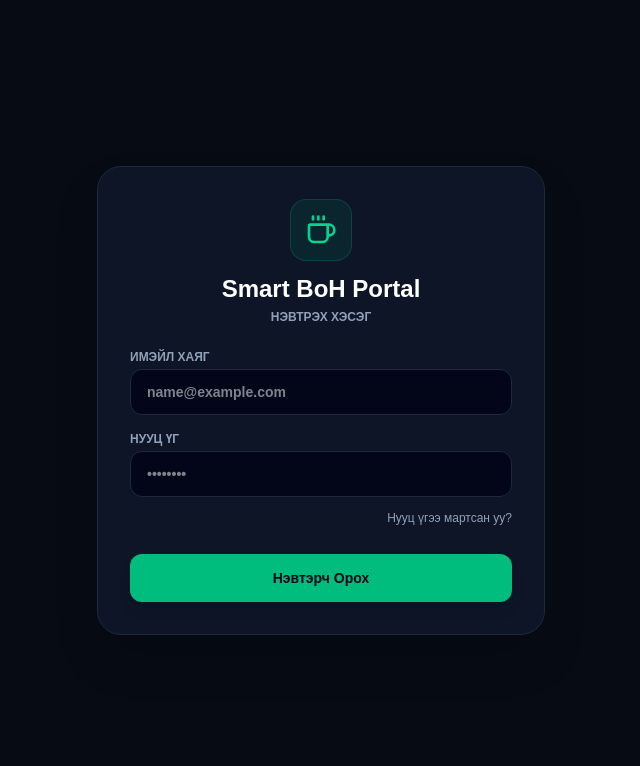
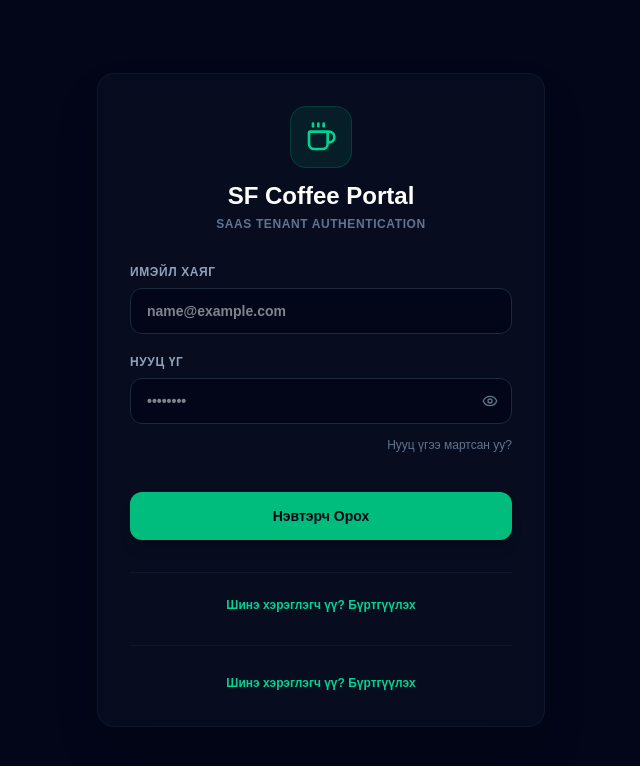
Before and after one commit to bigebro/codespaces-blank, a Next.js app: page /login in a window 1280 px wide. Shown: the top 766 px of the page, without its empty margins (319-959 px from the left). Built offline with nearby package versions, Linux system fonts and the light colour scheme; no server answers.

Commit message:
back the login

```diff
--- a/src/app/login/page.tsx
+++ b/src/app/login/page.tsx
@@ -1,159 +1,327 @@
 "use client";
 
-import React, { useState } from 'react';
-import { supabase } from '../../lib/supabase';
-import { Coffee, ShieldAlert, CheckCircle2 } from 'lucide-react';
+import React, { useState, useEffect } from 'react';
+import {supabase} from '../../lib/supabase';
+import { useRouter } from 'next/navigation';
+import { Coffee, ShieldAlert, CheckCircle2, Eye, EyeOff } from 'lucide-react';
+
 
 export default function LoginPage() {
+  const router = useRouter();
+  const [isSignUp, setIsSignUp] = useState(false);
   const [email, setEmail] = useState('');
   const [password, setPassword] = useState('');
   const [loading, setLoading] = useState(false);
   const [errorMsg, setErrorMsg] = useState<string | null>(null);
   const [successMsg, setSuccessMsg] = useState<string | null>(null);
   const [isForgotPassword, setIsForgotPassword] = useState(false);
+  const [companyName, setCompanyName] = useState('');
+  const [signupRole, setSignupRole] = useState<'owner' | 'staff'>('owner');
+  const [fullName, setFullName] = useState('');
+  const [showPassword, setShowPassword] = useState(false);
 
-  // 🔑 НЭВТРЭХ ҮЙЛДЭЛ (Console болон Дэлгэц дээр алдааг шууд гаргана)
-  const handleSignIn = async () => {
-    if (!email.trim() || !password) {
-      setErrorMsg("Имэйл болон нууц үгээ бүрэн бичнэ үү.");
+const handleForgotPassword = async () => {
+  if (!email) {
+    setErrorMsg("Нууц үг сэргээх имэйлээ оруулна уу.");
     return;
   }
-
   setLoading(true);
   setErrorMsg(null);
   setSuccessMsg(null);
 
   try {
-      const { data, error } = await supabase.auth.signInWithPassword({
-        email: email.trim(),
-        password: password
-      });
+    // Check if the email exists in our public profiles table [3]
+    const { data: profileExists, error: checkError } = await supabase
+      .from('profiles')
+      .select('id')
+      .eq('email', email.trim())
+      .maybeSingle();
 
-      if (error) {
-        setErrorMsg(`Нэвтрэх алдаа: ${error.message}`);
+    if (checkError) throw checkError;
+
+    if (!profileExists) {
+      setErrorMsg("Уучлаарай, энэ имэйл хаяг бүртгэлгүй байна. Та зөв имэйл хаягаа оруулна уу.");
       setLoading(false);
       return;
     }
 
-      if (data.session) {
-        // Түгжээг арилгаад шууд Dashboard руу орно
-        if (typeof window !== 'undefined') {
-          try { sessionStorage.removeItem('kiosk_device_locked'); } catch (e) {}
-        }
-        window.location.href = '/dashboard';
-      }
+    // If email exists, trigger Supabase password reset [2]
+    const { error } = await supabase.auth.resetPasswordForEmail(email, {
+      redirectTo: `${window.location.origin}/update-password`,
+    });
+    if (error) throw error;
+    setSuccessMsg("Нууц үг сэргээх линкийг имэйл рүү тань илгээлээ.");
   } catch (err: any) {
-      setErrorMsg(err.message || "Алдаа гарлаа.");
+    setErrorMsg(err.message || "Имэйл илгээж чадсангүй.");
+  } finally {
     setLoading(false);
   }
 };
+  const handleSubmit = async (e: React.FormEvent) => {
+    e.preventDefault();
+    setLoading(true);
+    setErrorMsg(null);
+    setSuccessMsg(null);
 
-  // 📩 НУУЦ ҮГ СЭРГЭЭХ
-  const handleResetPassword = async () => {
-    if (!email.trim()) {
-      setErrorMsg("Имэйл хаягаа оруулна уу.");
+    try {
+      if (isSignUp) {
+        // Registers user and passes branch metadata to the SQL trigger [2, 3]
+
+ const cleanBranch = companyName.trim();
+
+   // WORKER VALIDATION: Check if this branch exists before signing up [3]
+ // ❌ ЭНЭ ХЭСГИЙГ АРИЛГАХ (RLS-ээс болж нэвтрээгүй үед 0 үр дүн буцааж гацаадаг):
+        if (signupRole === 'staff') {
+          const { data: branchExists } = await supabase
+            .from('profiles')
+            .select('client_id')
+            .ilike('client_id', cleanBranch)
+            .eq('role', 'owner')
+            .limit(1);
+
+          if (!branchExists || branchExists.length === 0) {
+            setErrorMsg(`❌ Уучлаарай, "${cleanBranch}" нэртэй салбар/бизнес бүртгэлгүй байна. Та эзнийхээ бүртгүүлсэн салбарын нэрийг зөв бичнэ үү.`);
+            setLoading(false);
             return;
           }
-    setLoading(true);
-    setErrorMsg(null);
-    try {
-      const { error } = await supabase.auth.resetPasswordForEmail(email.trim(), {
-        redirectTo: `${typeof window !== 'undefined' ? window.location.origin : ''}/update-password`,
+        }
+
+        // Registers user with neutral 'Ажилтан' role (Owner assigns the specific job on dashboard) [3]
+        const { data, error } = await supabase.auth.signUp({
+          email,
+          password,
+          options: {
+            data: {
+              client_id: cleanBranch,
+              role: signupRole === 'owner' ? 'owner' : 'Ажилтан', // Sets neutral 'Ажилтан'! [3]
+              full_name: fullName.trim()
+            }
+          }
         });
         if (error) throw error;
-      setSuccessMsg("Нууц үг сэргээх холбоосыг имэйл рүү илгээлээ.");
+
+        if (data.user && data.user.identities?.length === 0) {
+          setErrorMsg("Бүртгэлтэй имэйл хаяг байна. Нэвтэрч орно уу.");
+        } else {
+          setSuccessMsg("Амжилттай бүртгэгдлээ! Та нэвтэрч орно уу.");
+          setIsSignUp(false);
+          setPassword('');
+        }
+      } else {
+        // Sign In
+        const { error } = await supabase.auth.signInWithPassword({
+          email,
+          password
+        });
+
+        if (error) throw error;
+        router.push('/dashboard');
+      }
     } catch (err: any) {
-      setErrorMsg(err.message);
+      setErrorMsg(err.message || "Үйлдэл амжилтгүй боллоо.");
     } finally {
       setLoading(false);
     }
   };
 
   return (
-    <div className="min-h-screen bg-[#070b14] text-slate-100 flex items-center justify-center p-4">
-      <div className="w-full max-w-md bg-[#0d1527] p-8 rounded-3xl border border-slate-800 shadow-2xl">
+    <div className="min-h-screen bg-slate-950 text-slate-100 flex items-center justify-center p-4">
+      <div className="w-full max-w-md bg-slate-900/40 p-8 rounded-2xl border border-slate-900 shadow-2xl backdrop-blur-md">
 
-        <div className="flex flex-col items-center mb-6">
+        <div className="flex flex-col items-center mb-8">
           <div className="bg-emerald-500/10 p-3.5 rounded-2xl border border-emerald-500/20 mb-3">
             <Coffee className="h-8 w-8 text-emerald-400" />
           </div>
-          <h2 className="text-2xl font-black text-white">Smart BoH Portal</h2>
-          <p className="text-slate-400 text-xs mt-1 uppercase font-bold">Нэвтрэх хэсэг</p>
+          <h2 className="text-2xl font-black text-white">SF Coffee Portal</h2>
+          <p className="text-slate-500 text-xs mt-1 uppercase tracking-wider font-bold">SaaS Tenant Authentication</p>
         </div>
 
         {errorMsg && (
-          <div className="bg-rose-500/10 border border-rose-500/20 text-rose-400 p-4 rounded-xl mb-4 flex items-start gap-2.5 text-xs font-bold">
-            <ShieldAlert className="h-5 w-5 shrink-0" />
-            <p>{errorMsg}</p>
+          <div className="bg-rose-500/10 border border-rose-500/20 text-rose-400 p-4 rounded-xl mb-6 flex items-start gap-2.5">
+            <ShieldAlert className="h-5 w-5 shrink-0 mt-0.5" />
+            <p className="text-xs font-semibold leading-relaxed">{errorMsg}</p>
           </div>
         )}
 
         {successMsg && (
-          <div className="bg-emerald-500/10 border border-emerald-500/20 text-emerald-400 p-4 rounded-xl mb-4 flex items-start gap-2.5 text-xs font-bold">
-            <CheckCircle2 className="h-5 w-5 shrink-0" />
-            <p>{successMsg}</p>
+          <div className="bg-emerald-500/10 border border-emerald-500/20 text-emerald-400 p-4 rounded-xl mb-6 flex items-start gap-2.5">
+            <CheckCircle2 className="h-5 w-5 shrink-0 mt-0.5" />
+            <p className="text-xs font-semibold leading-relaxed">{successMsg}</p>
           </div>
         )}
 
-        <div className="space-y-4">
+       <form onSubmit={handleSubmit} className="space-y-5">
   <div>
-            <label className="block text-slate-400 text-xs font-bold uppercase mb-1">Имэйл хаяг</label>
+    <label className="block text-slate-400 text-xs font-bold uppercase tracking-wider mb-2">Имэйл хаяг</label>
     <input
       type="email"
       value={email}
       onChange={(e) => setEmail(e.target.value)}
+      required
       placeholder="name@example.com"
-              className="w-full bg-slate-950 border border-slate-800 rounded-xl px-4 py-3 text-white focus:border-emerald-500 outline-none text-sm font-semibold"
+      className="w-full bg-slate-950 border border-slate-800 rounded-xl px-4 py-3 text-white focus:outline-none focus:border-emerald-500 text-sm font-semibold transition"
+    />
+
+
+  </div>
+{/* Dynamic Business Name Input for Signup  */}
+{/* {isSignUp && (
+  <div>
+    <label className="block text-slate-400 text-xs font-bold uppercase tracking-wider mb-2">Бизнесийн Нэр (Салбар)</label>
+    <input
+      type="text"
+      value={companyName}
+      onChange={(e) => setCompanyName(e.target.value)}
+      required={isSignUp}
+      placeholder="Жишээ: Cafe B, SF Coffee"
+      className="w-full bg-slate-950 border border-slate-800 rounded-xl px-4 py-3 text-white focus:outline-none focus:border-emerald-500 text-sm font-semibold transition"
     />
   </div>
+)} */}
 
+{isSignUp && (
+  <div className="space-y-4">
+    {/* The Switch Buttons */}
+    <div>
+      <label className="block text-slate-400 text-xs font-bold uppercase tracking-wider mb-2">Би хэн бэ?</label>
+      <div className="flex gap-2">
+        <button
+          type="button"
+          onClick={() => setSignupRole('owner')}
+          className={`flex-1 py-2.5 rounded-xl text-xs font-bold transition-all ${signupRole === 'owner' ? 'bg-emerald-500 text-slate-950 shadow-md' : 'bg-slate-900/50 border border-slate-800 text-slate-400 hover:text-white'}`}
+        >
+          👑 Бизнес эрхлэгч
+        </button>
+     <button
+          type="button"
+          onClick={() => setSignupRole('staff')}
+          className={`flex-1 py-2.5 rounded-xl text-xs font-bold transition-all ${signupRole === 'staff' ? 'bg-emerald-500 text-slate-950 shadow-md' : 'bg-slate-900/50 border border-slate-800 text-slate-400 hover:text-white'}`}
+        >
+          👷 Ажилтан
+        </button>
+      </div>
+    </div>
+
+    {/* Worker Name Input - Shows ONLY when registering as an employee */}
+   {signupRole === 'staff' && (
+      <div>
+        <label className="block text-slate-400 text-xs font-bold uppercase tracking-wider mb-2">Таны нэр (Full Name)</label>
+        <input
+          type="text"
+          value={fullName}
+          onChange={(e) => setFullName(e.target.value)}
+          required={isSignUp && signupRole === 'staff'}
+          placeholder="Жишээ: Бат, Нараа, Билгүүн"
+          className="w-full bg-slate-950 border border-slate-800 rounded-xl px-4 py-3 text-white focus:outline-none focus:border-emerald-500 text-sm font-semibold transition"
+        />
+      </div>
+    )}
+    {/* Dynamic Company Input */}
+    <div>
+      <label className="block text-slate-400 text-xs font-bold uppercase tracking-wider mb-2">
+        {signupRole === 'owner' ? 'Бизнесийн Нэр (Шинээр үүсгэх)' : 'Кофе шопын нэр (Салбар)'}
+      </label>
+      <input
+        type="text"
+        value={companyName}
+        onChange={(e) => setCompanyName(e.target.value)}
+        required={isSignUp}
+        placeholder={signupRole === 'owner' ? "Жишээ: SF Coffee" : "Эзнийхээ бүртгүүлсэн нэрийг бичнэ үү"}
+        className="w-full bg-slate-950 border border-slate-800 rounded-xl px-4 py-3 text-white focus:outline-none focus:border-emerald-500 text-sm font-semibold transition"
+      />
+    </div>
+  </div>
+)}
+
+  {/* Hides password input cleanly when Forgot Password state is active */}
  {!isForgotPassword && (
     <div>
-              <label className="block text-slate-400 text-xs font-bold uppercase mb-1">Нууц үг</label>
+      <label className="block text-slate-400 text-xs font-bold uppercase tracking-wider mb-2">Нууц үг</label>
+      <div className="relative">
         <input
-                type="password"
+          type={showPassword ? "text" : "password"}
           value={password}
           onChange={(e) => setPassword(e.target.value)}
+          required={!isForgotPassword}
           placeholder="••••••••"
-                className="w-full bg-slate-950 border border-slate-800 rounded-xl px-4 py-3 text-white focus:border-emerald-500 outline-none text-sm font-semibold"
+          className="w-full bg-slate-950 border border-slate-800 rounded-xl pl-4 pr-12 py-3 text-white focus:outline-none focus:border-emerald-500 text-sm font-semibold transition"
         />
+        <button
+          type="button"
+          onClick={() => setShowPassword(!showPassword)}
+          className="absolute right-3.5 top-1/2 -translate-y-1/2 text-slate-500 hover:text-slate-300 transition"
+        >
+          {showPassword ? <EyeOff className="h-4 w-4" /> : <Eye className="h-4 w-4" />}
+        </button>
+      </div>
       <div className="text-right mt-2">
         <button
           type="button"
           onClick={() => {
             setIsForgotPassword(true);
             setErrorMsg(null);
+            setSuccessMsg(null);
           }}
-                  className="text-slate-400 hover:text-emerald-400 text-xs font-medium py-1 cursor-pointer"
+          className="text-slate-500 hover:text-slate-400 text-xs font-medium transition"
         >
           Нууц үгээ мартсан уу?
         </button>
       </div>
     </div>
   )}
-
-          {/* 🔘 ТОВЧЛУУР ДАРАГДАХАД БҮХ ЗҮЙЛИЙГ ШУУД ХАРУУЛНА */}
   <button
-            type="button"
-            onClick={isForgotPassword ? handleResetPassword : handleSignIn}
+    type="submit"
+    onClick={(e) => {
+      if (isForgotPassword) {
+        e.preventDefault();
+        handleForgotPassword();
+      }
+    }}
     disabled={loading}
-            className="w-full bg-emerald-500 hover:bg-emerald-400 active:scale-95 text-slate-950 font-black py-3.5 rounded-xl transition text-sm shadow-lg mt-2 cursor-pointer"
+    className="w-full bg-emerald-500 hover:bg-emerald-400 text-slate-950 font-black py-3.5 rounded-xl transition duration-150 text-sm shadow-lg mt-4"
   >
-            {loading ? "Шалгаж байна..." : isForgotPassword ? "Сэргээх холбоос илгээх" : "Нэвтэрч Орох"}
+    {loading ? "Түр хүлээнэ үү..." : isForgotPassword ? "Сэргээх холбоос илгээх" : isSignUp ? "Шинэ Бүртгэл Үүсгэх" : "Нэвтэрч Орох"}
   </button>
-
-          {isForgotPassword && (
+</form>
+<div className="mt-8 pt-6 border-t border-slate-900 text-center space-y-3 flex flex-col">
+  {isForgotPassword ? (
     <button
       type="button"
       onClick={() => {
         setIsForgotPassword(false);
         setErrorMsg(null);
+        setSuccessMsg(null);
       }}
-              className="w-full text-center text-xs text-slate-400 hover:text-white pt-2 cursor-pointer"
+      className="text-emerald-400 hover:text-emerald-300 text-xs font-bold transition"
     >
-              ← Буцах (Нэвтрэх хэсэг рүү)
+      Буцах (Нэвтрэх хэсэг рүү)
+    </button>
+  ) : (
+    <button
+      type="button"
+      onClick={() => {
+        setIsSignUp(!isSignUp);
+        setErrorMsg(null);
+        setSuccessMsg(null);
+      }}
+      className="text-emerald-400 hover:text-emerald-300 text-xs font-bold transition"
+    >
+      {isSignUp ? "Бүртгэлтэй юу? Нэвтэрч орох" : "Шинэ хэрэглэгч үү? Бүртгүүлэх"}
     </button>
   )}
+</div>
+        <div className="mt-8 pt-6 border-t border-slate-900 text-center">
+          <button
+            type="button"
+            onClick={() => {
+              setIsSignUp(!isSignUp);
+              setErrorMsg(null);
+              setSuccessMsg(null);
+            }}
+            className="text-emerald-400 hover:text-emerald-300 text-xs font-bold transition"
+          >
+            {isSignUp ? "Бүртгэлтэй юу? Нэвтэрч орох" : "Шинэ хэрэглэгч үү? Бүртгүүлэх"}
+          </button>
         </div>
 
       </div>
```
Lines whose indentation alone changed are shown as unchanged.
